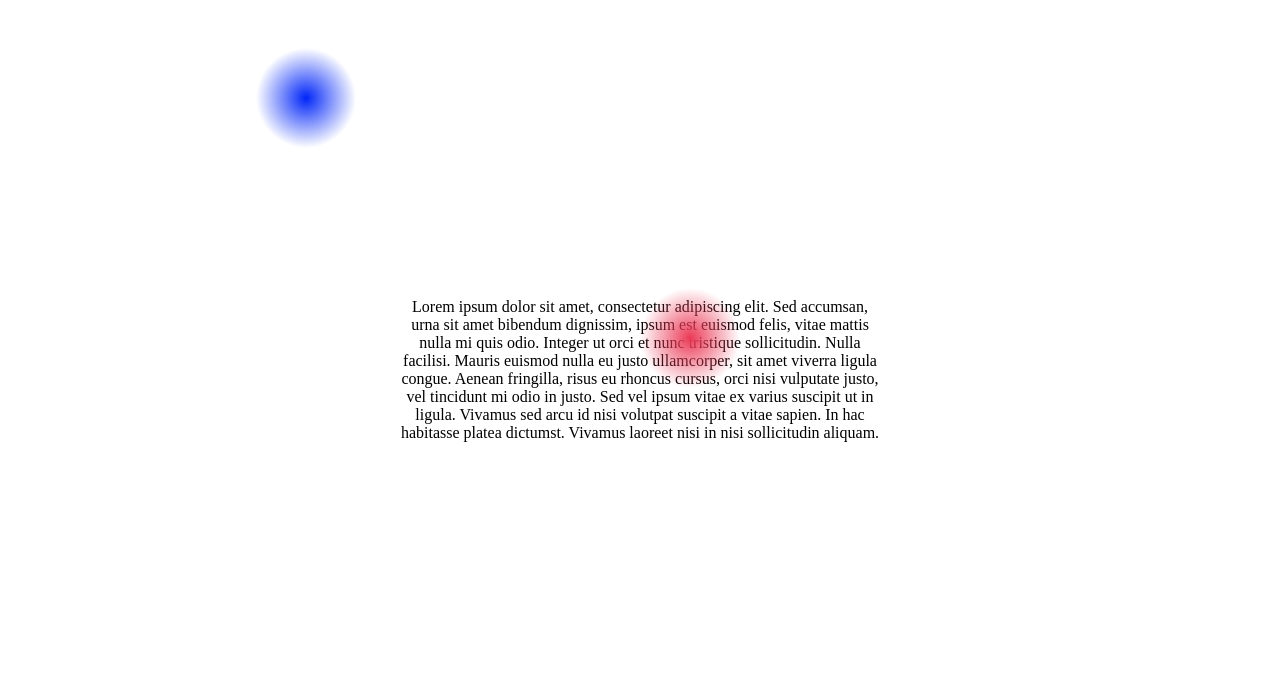
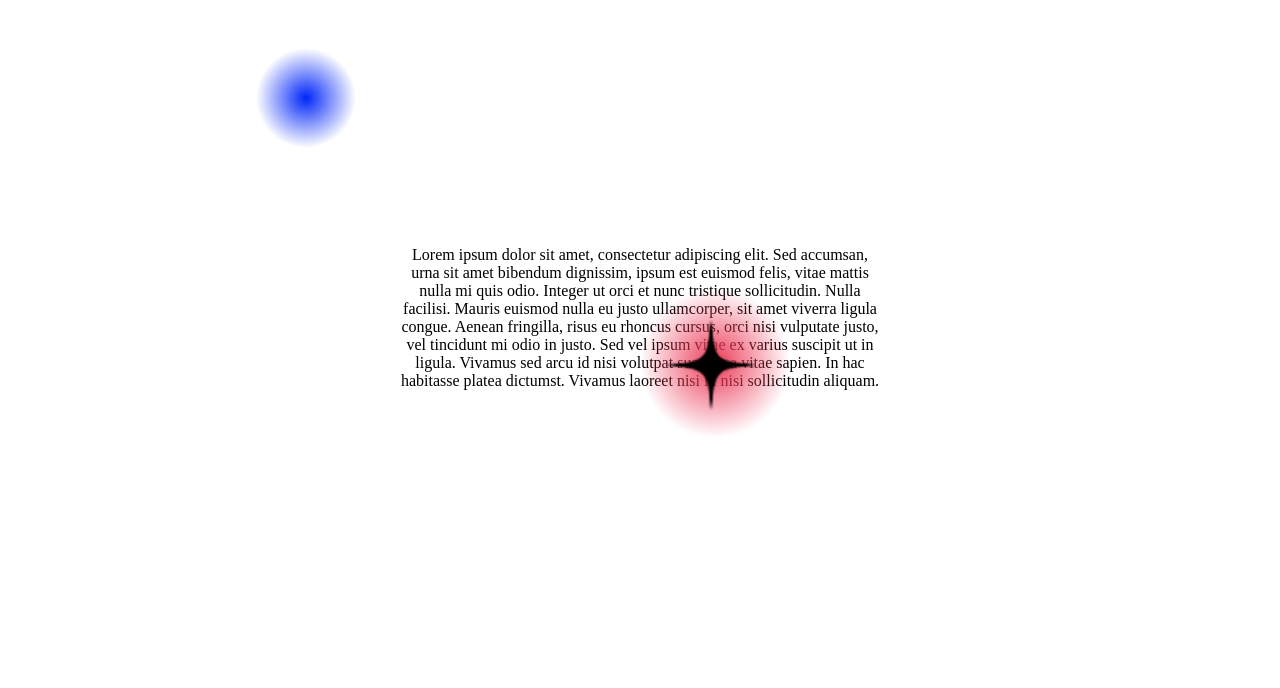
Before and after one commit to Hirvikallio/Website-Pessoal, a plain HTML site: page index.html in a window 1280 px wide. Shown: the part 112-800 px from the top of the page. Drawn offline with nearby package versions, Linux system fonts and the light colour scheme.

Commit message:
erwerwrwer

```diff
--- a/css/geral.css
+++ b/css/geral.css
@@ -75,6 +75,16 @@ h1{
 }
 
 
+.portfolio_img {
+    position: absolute;
+    top: 54%;
+    left: 52%;
+    width: 90px;
+    height: 90px;
+    transition: transform 0.3s ease;
+    z-index: 1; /* Set a higher z-index for the image to place it on top of the gradient */
+}
+
 .gradient {
     --size: 0;
     content: '';
@@ -82,11 +92,11 @@ h1{
     position: absolute;
     top: 50%;
     left: 50%;
-    width: 100px;
-    height: 100px;
+    width: 150px;
+    height: 150px;
     background: radial-gradient(circle closest-side, rgb(235, 58, 87), transparent);
     transition: transform 0.3s ease;
-
+    z-index: 0; /* Set a lower z-index for the gradient */
 }
 
 
--- a/index.html
+++ b/index.html
@@ -26,9 +26,16 @@
 
     <h1 class="color-changing-text animate__animated animate__bounce">Carolina Simões</h1>
 
-    <a href="mailto: carolinahirvikallio1@gmail.com" target="_blank" rel="noopener" class="link" id="email">
-    <img width="48" height="48" src="icons/email.png" alt="Send an email" />
-</a>
+   <!---- <a href="mailto: carolinahirvikallio1@gmail.com" target="_blank" rel="noopener" class="link" id="email">
+        <img width="48" height="48" src="icons/email.png" alt="Send an email" />
+        </a>  --->
+
+
+    <a href="https://drive.google.com/file/d/1353v0fW61r9KIjP34PsrQbnvFIsoP193/view?usp=sharing" target="_blank"
+        rel="noopener">
+        <img src="icons/portfolio.png" alt="Check my portfolio" class="portfolio_img">
+    </a>
+
 
     <div class="text-container">
 
--- a/js/geral.js
+++ b/js/geral.js
@@ -6,26 +6,35 @@ document.addEventListener('mousemove', function (e) {
     document.documentElement.style.setProperty('--x', x + 'vw');
     document.documentElement.style.setProperty('--y', y + 'vh');
 });   */
+
 document.addEventListener('DOMContentLoaded', function () {
     // Select elements by class 'gradient'
     const gradients = document.querySelectorAll('.gradient');
     const textContainer = document.querySelector('.text-container');
+    const image = document.querySelector('.portfolio_img'); // Replace with your actual class name
 
     // Add event listeners to each gradient
     gradients.forEach((gradient) => {
         gradient.addEventListener('mouseenter', () => {
             gradient.style.transform = 'scale(4)';
-            // Change text color on hover
-            textContainer.style.color = getTextColor(gradient.id);
+            if (gradient.id === 'hoverGradient') {
+                image.style.transform = 'scale(2)';
+                // Change text color on hover
+                textContainer.style.color = getTextColor(gradient.id);
+            }
         });
 
         gradient.addEventListener('mouseleave', () => {
             gradient.style.transform = 'scale(1)';
+            image.style.transform = 'scale(1)';
             // Reset text color on mouse leave
             textContainer.style.color = '';
         });
     });
 
+
+
+    /*  mudar cor do texto */
     // Function to get text color based on gradient ID
     function getTextColor(gradientId) {
         switch (gradientId) {
```
Also changed, not shown: icons/portfolio.png (added).
